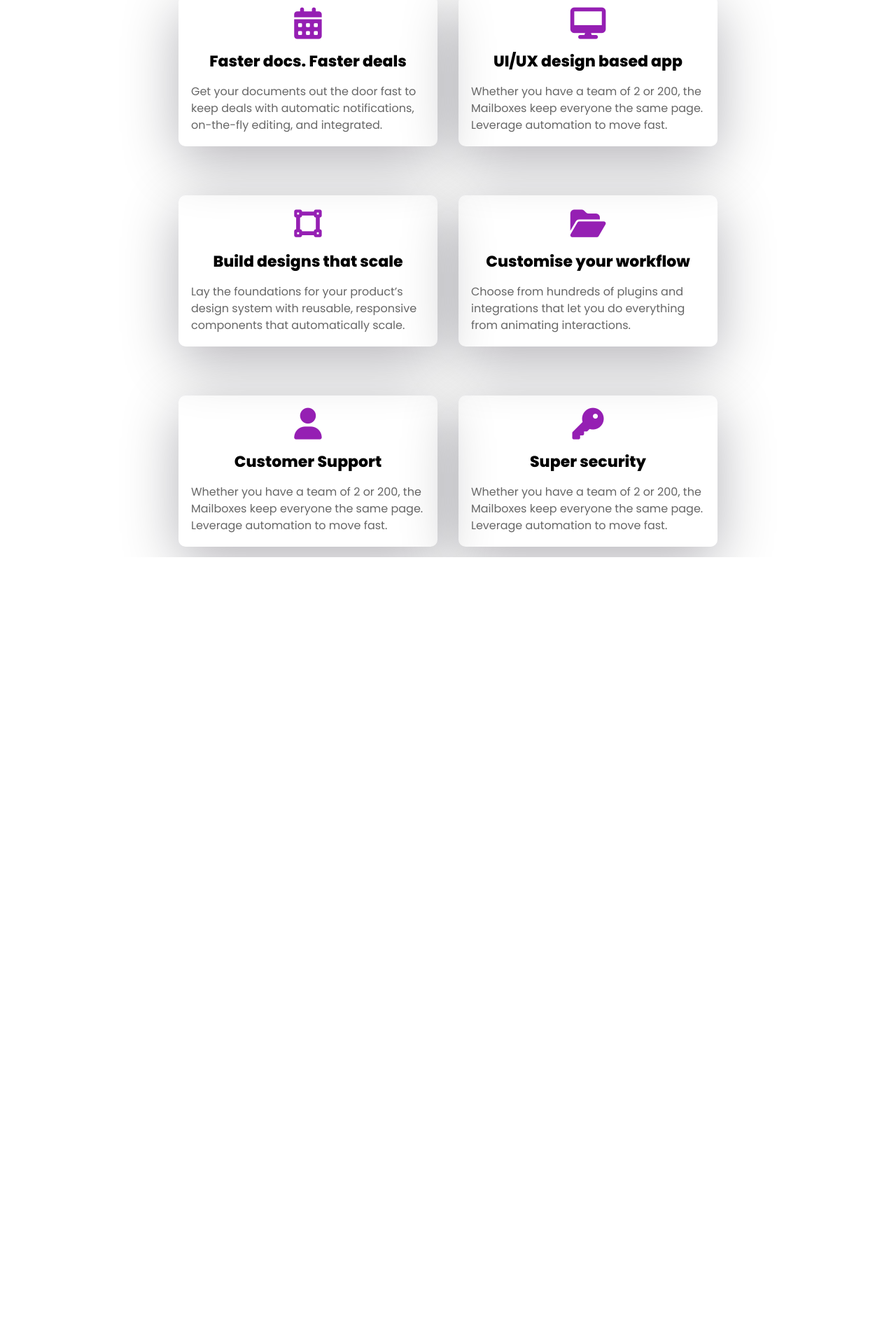
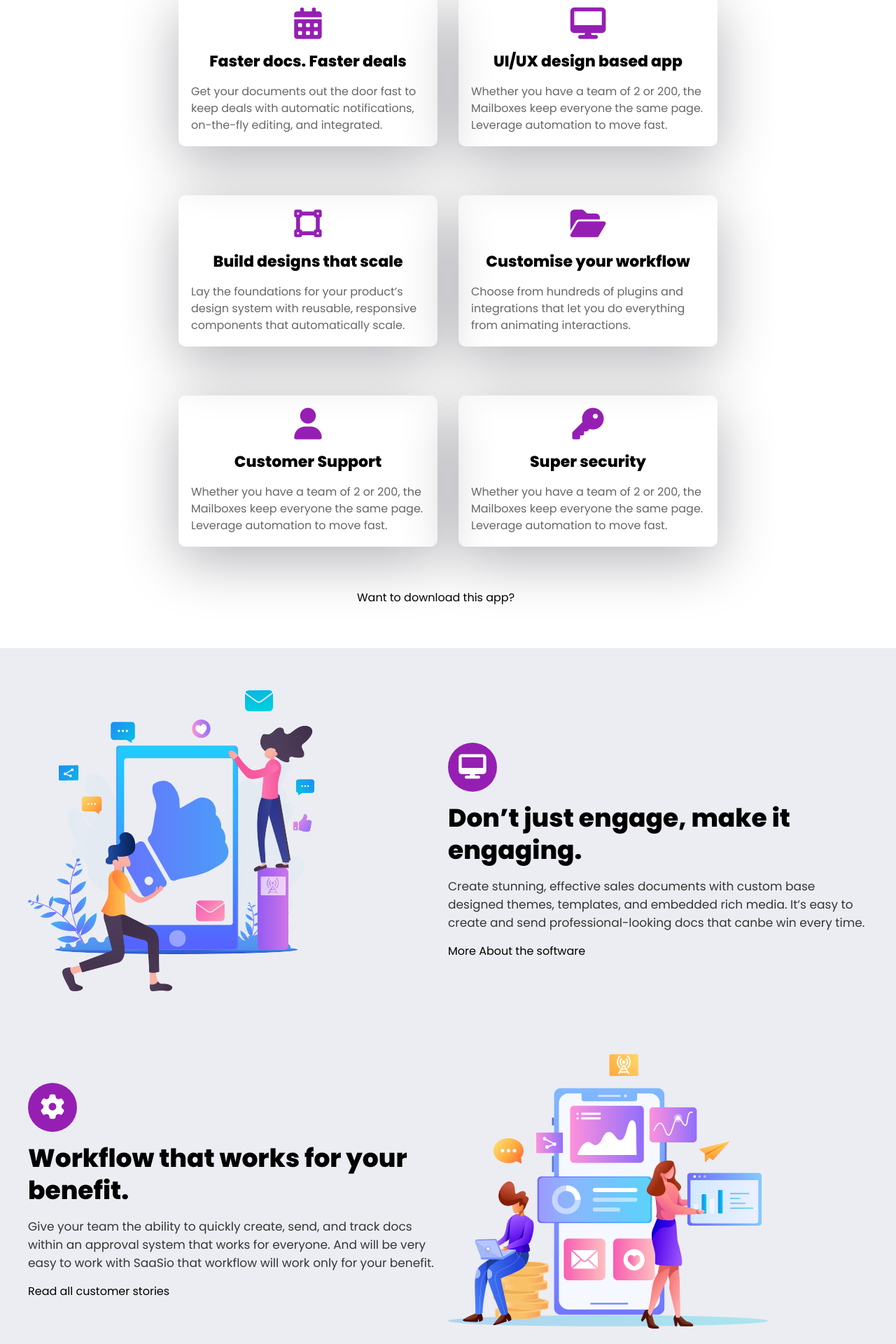
Before and after one commit to Sh4ke96/Sassio, a React (Create React App) app: page / in a window 1280 px wide. Shown: the part 822-2742 px from the top of the page at 70% size. Before the commit the page ends 1618 px from the top, so only its background shows below. Built offline with nearby package versions, Linux system fonts and the light colour scheme.

Commit message:
add About, About2 components with RWD

```diff
--- a/src/App.js
+++ b/src/App.js
@@ -1,6 +1,7 @@
 import SHeader from "./components/Header/header";
 import Heading from "./components/Heading/heading";
 import About from "./components/About/about";
+import About2 from "./components/About2/about2";
 
 function App() {
   return (
@@ -8,6 +9,7 @@ function App() {
       <SHeader />
       <Heading />
       <About />
+      <About2 />
     </>
   );
 }
--- a/src/components/About/about.js
+++ b/src/components/About/about.js
@@ -53,6 +53,10 @@ function About() {
           }
         />
       </div>
+      <a className="about-link" href="/">
+        Want to download this app?
+        <i className="about-link-icon fas fa-long-arrow-alt-right"></i>
+      </a>
     </Container>
   );
 }
--- a/src/components/About/about.styled.js
+++ b/src/components/About/about.styled.js
@@ -4,7 +4,7 @@ export const Container = styled.div`
   display: flex;
   flex-direction: column;
   align-items: center;
-  padding: 0 15px 15px 15px;
+  padding: 0 15px 60px 15px;
   .about-title-tag {
     color: #951fb3;
     font-size: 18px;
@@ -38,4 +38,41 @@ export const Container = styled.div`
       gap: 40px 30px;
     }
   }
+  .about-link {
+    display: flex;
+    align-items: center;
+    position: relative;
+    margin-top: 60px;
+    color: #010101;
+    text-decoration: none;
+    .about-link-icon {
+      transition-duration: 0.75s;
+      opacity: 0;
+      margin-left: 10px;
+      font-size: 25px;
+      color: #951fb3;
+    }
+  }
+  .about-link::after {
+    content: "";
+    position: absolute;
+    bottom: -10px;
+    width: 0px;
+    height: 3px;
+    margin: 5px 0 0;
+    transition-duration: 0.75s;
+    opacity: 0;
+    background-color: #73299a;
+  }
+  .about-link:hover {
+    cursor: pointer;
+    color: #951fb3;
+  }
+  .about-link:hover .about-link-icon {
+    opacity: 1;
+  }
+  .about-link:hover::after {
+    width: 100%;
+    opacity: 1;
+  }
 `;
--- /dev/null
+++ b/src/components/About2/about2.js
@@ -0,0 +1,52 @@
+import React from "react";
+import { Container } from "./about2.styled";
+
+function About2() {
+  return (
+    <Container>
+      <div className="about-container">
+        <div className="about-image">
+          <img src="images/about2-img.png" alt="" />
+        </div>
+        <div className="about-texts">
+          <i className="about-texts-icon fas fa-desktop"></i>
+          <h1 className="about-texts-title">
+            Don’t just engage, make it engaging.
+          </h1>
+          <p className="about-texts-p">
+            Create stunning, effective sales documents with custom base designed
+            themes, templates, and embedded rich media. It’s easy to create and
+            send professional-looking docs that canbe win every time.
+          </p>
+          <a className="about-texts-link" href="/">
+            More About the software{" "}
+            <i className="about-texts-arrow fas fa-long-arrow-alt-right"></i>
+          </a>
+        </div>
+      </div>
+      <div className="about-container2">
+        <div className="about-image2">
+          <img src="images/about2-img2.png" alt="" />
+        </div>
+        <div className="about-texts">
+          <i className="about-texts-icon fas fa-cog"></i>
+          <h1 className="about-texts-title">
+            Workflow that works for your benefit.
+          </h1>
+          <p className="about-texts-p">
+            Give your team the ability to quickly create, send, and track docs
+            within an approval system that works for everyone. And will be very
+            easy to work with SaaSio that workflow will work only for your
+            benefit.
+          </p>
+          <a className="about-texts-link" href="/">
+            Read all customer stories{" "}
+            <i className="about-texts-arrow fas fa-long-arrow-alt-right"></i>
+          </a>
+        </div>
+      </div>
+    </Container>
+  );
+}
+
+export default About2;
--- /dev/null
+++ b/src/components/About2/about2.styled.js
@@ -0,0 +1,115 @@
+import styled from "styled-components";
+
+export const Container = styled.div`
+  display: flex;
+  flex-direction: column;
+  align-items: center;
+  padding: 0 15px 15px 15px;
+  background-color: #ebedf2;
+  .about-container,
+  .about-container2 {
+    max-width: 1200px;
+    display: flex;
+    flex-direction: column;
+    justify-content: center;
+    margin-top: 60px;
+    @media screen and (min-width: 1000px) {
+      flex-direction: row;
+    }
+    .about-image {
+      display: flex;
+      flex: 0 0 50%;
+      img {
+        max-width: 100%;
+        height: auto;
+      }
+    }
+    .about-texts {
+      display: flex;
+      flex-direction: column;
+      justify-content: center;
+      margin-top: 30px;
+      flex: 0 0 50%;
+      .about-texts-icon {
+        display: flex;
+        align-items: center;
+        justify-content: center;
+        width: 70px;
+        height: 70px;
+        color: white;
+        font-size: 35px;
+        padding: 15px;
+        margin-bottom: 15px;
+        border-radius: 50%;
+        background-color: #951fb3;
+      }
+      .about-texts-title {
+        font-size: 36px;
+        line-height: 1.278;
+        padding-bottom: 15px;
+        color: #010101;
+      }
+      .about-texts-p {
+        color: #353535;
+        font-size: 17px;
+        padding-bottom: 15px;
+      }
+      .about-texts-link {
+        display: flex;
+        max-width: 250px;
+        align-items: center;
+        position: relative;
+        color: #010101;
+        text-decoration: none;
+        .about-texts-arrow {
+          transition-duration: 0.75s;
+          opacity: 0;
+          margin-left: 10px;
+          font-size: 25px;
+          color: #951fb3;
+        }
+      }
+      .about-texts-link::after {
+        content: "";
+        position: absolute;
+        bottom: -10px;
+        width: 0px;
+        height: 3px;
+        max-width: 250px;
+        margin: 5px 0 0;
+        transition-duration: 0.75s;
+        opacity: 0;
+        background-color: #73299a;
+      }
+      .about-texts-link:hover {
+        cursor: pointer;
+        color: #951fb3;
+      }
+      .about-texts-link:hover .about-texts-arrow {
+        opacity: 1;
+      }
+      .about-texts-link:hover::after {
+        width: 100%;
+        opacity: 1;
+      }
+    }
+  }
+  .about-container2 {
+    max-width: 1200px;
+    display: flex;
+    flex-direction: column-reverse;
+    @media screen and (min-width: 1000px) {
+      flex-direction: row-reverse;
+      margin-bottom: 60px;
+    }
+    .about-image2 {
+      display: flex;
+      flex: 0 0 50%;
+      margin-top: 30px;
+      img {
+        max-width: 100%;
+        height: auto;
+      }
+    }
+  }
+`;
```
Also changed, not shown: public/images/about2-img.png (added), public/images/about2-img2.png (added).
